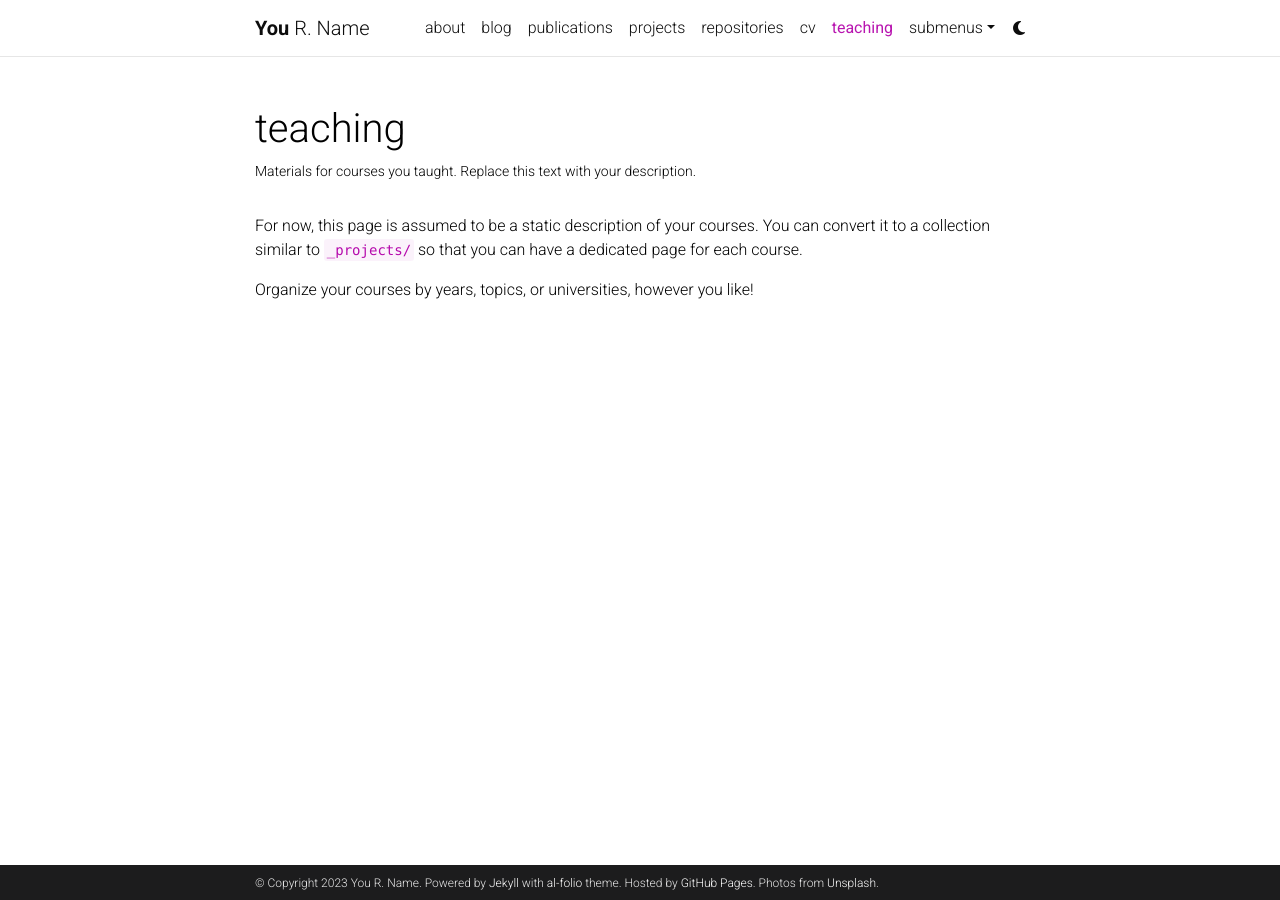
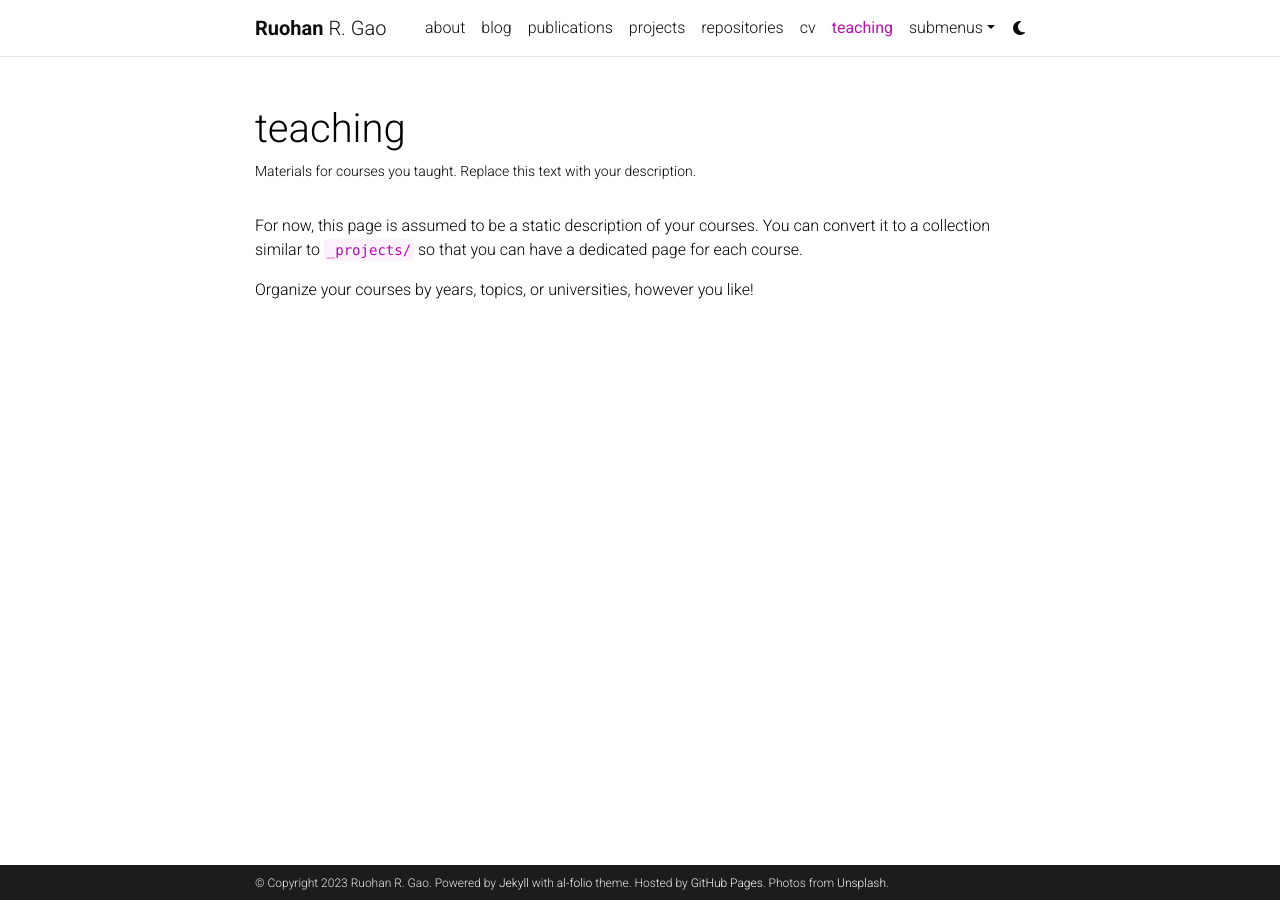
Before and after one commit to ruohangao/ruohangao.github.io, a Jekyll site: the page built from _pages/teaching.md, in a window 1280 px wide. Built offline with Jekyll 4.4.1, drawn with Linux system fonts in a browser that asks for light colours; comment, search, counter and statistics services are not loaded; a style sheet for code colours, icons or effects is not loaded.

Commit message:
initial update

```diff
--- a/_config.yml
+++ b/_config.yml
@@ -3,10 +3,10 @@
 # -----------------------------------------------------------------------------
 
 title: blank # the website title (if blank, full name will be used instead)
-first_name: You
+first_name: Ruohan
 middle_name: R.
-last_name: Name
-email: you@example.com
+last_name: Gao
+email: rhgao@cs.stanford.edu
 description: > # the ">" symbol means to ignore newlines until "footer_text:"
   A simple, whitespace theme for academics. Based on [*folio](https://github.com/bogoli/-folio) design.
 footer_text: >
@@ -18,8 +18,8 @@
 lang: en # the language of your site (for example: en, fr, cn, ru, etc.)
 icon: ⚛️  # the emoji used as the favicon (alternatively, provide image name in /assets/img/)
 
-url: https://alshedivat.github.io # the base hostname & protocol for your site
-baseurl: /al-folio # the subpath of your site, e.g. /blog/
+url: https://ruohangao.github.io # the base hostname & protocol for your site
+baseurl:  # the subpath of your site, e.g. /blog/
 last_updated: false # set to true if you want to display last updated in the footer
 impressum_path:  # set to path to include impressum link in the footer, use the same path as permalink in a page, helps to conform with EU GDPR
 
```
